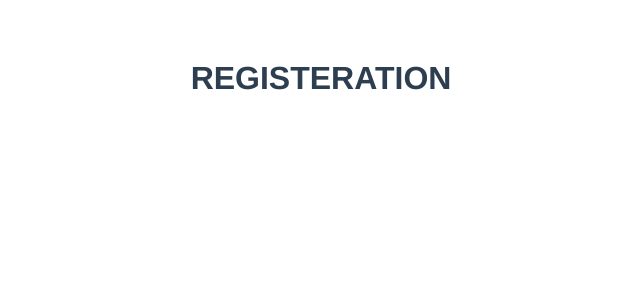
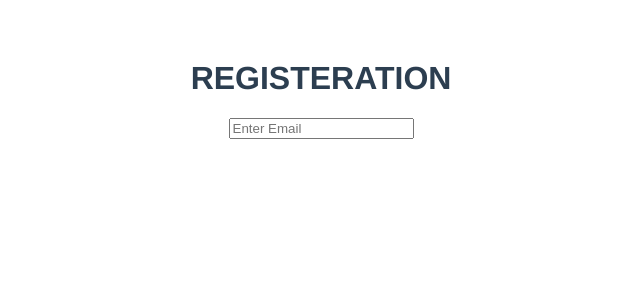
Before and after one commit to heeloo123/TeamUsUp, a Vue app: page / in a window 1280 px wide. Shown: the top 300 px of the page, without its empty margins (319-959 px from the left). Built offline with nearby package versions, Linux system fonts and the light colour scheme.

Commit message:
change of input

```diff
--- a/src/components/SignUp.vue
+++ b/src/components/SignUp.vue
@@ -2,6 +2,9 @@
 
 
   <h1>REGISTERATION</h1>
+  <div class="registeration">
+    <input type="text" placeholder="Enter Email"/>
+  </div>
 </template>
 
 <script>
```
